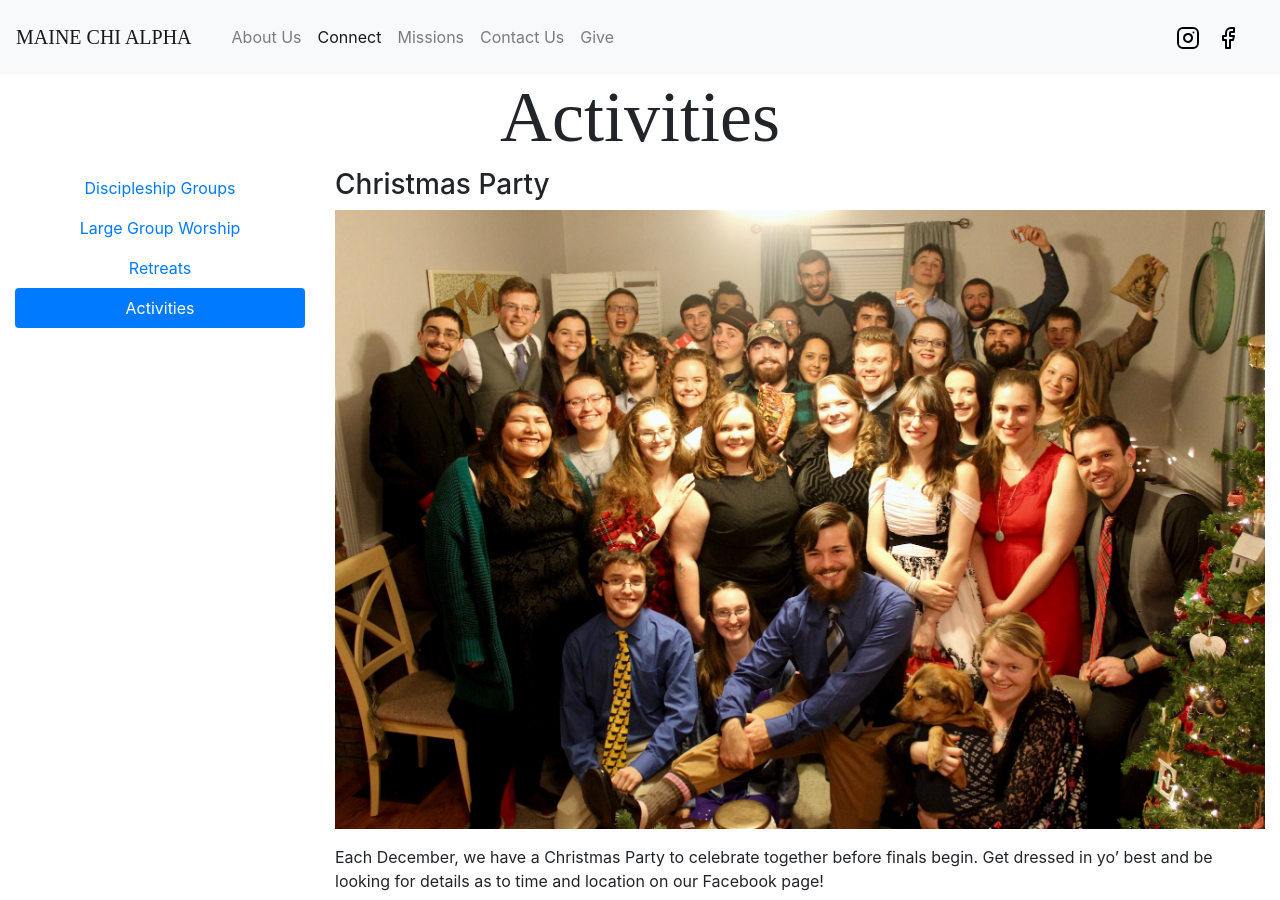
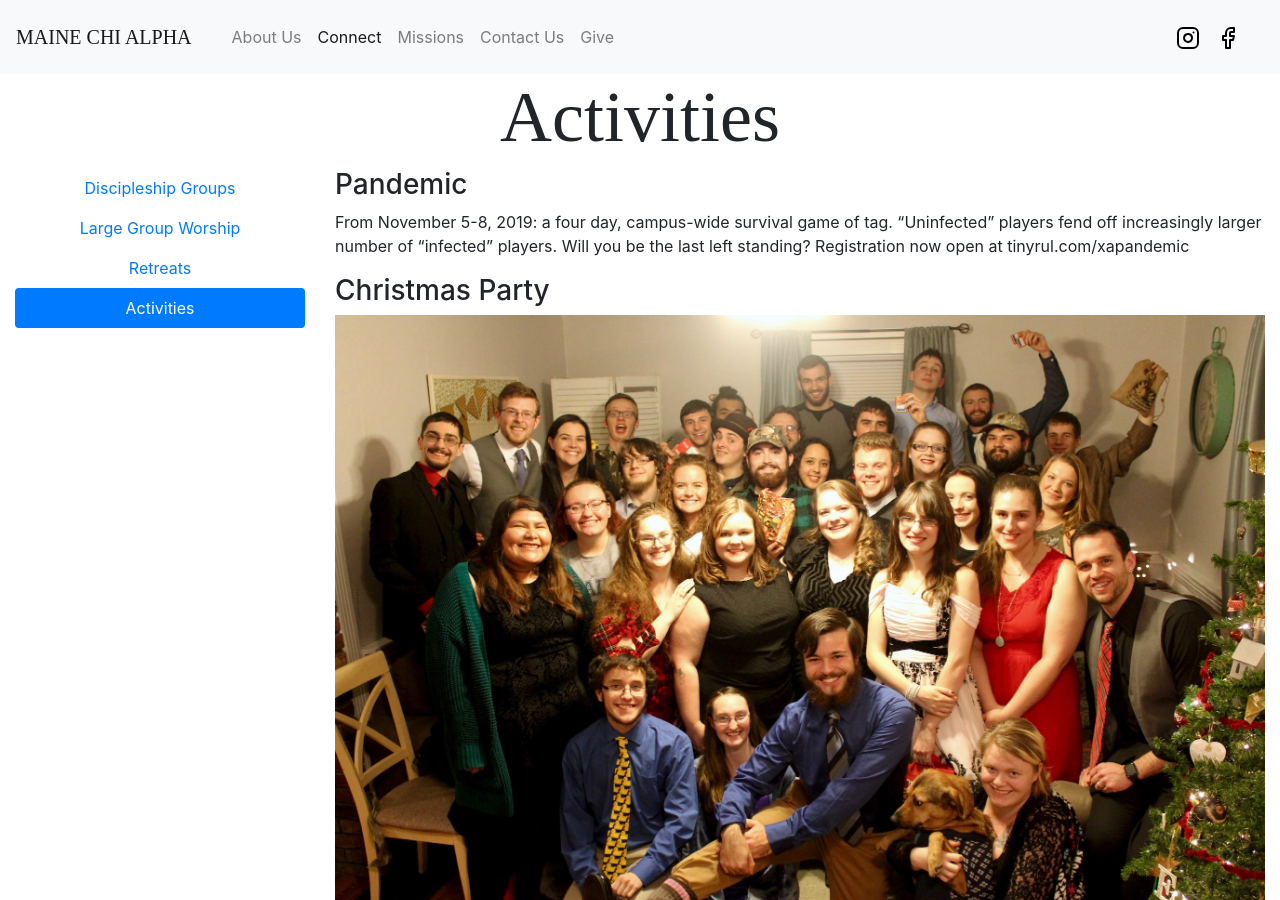
Before and after one commit to mainechialpha/mainechialpha.github.io, a Jekyll site: the page built from activities.md, in a window 1280 px wide and 900 px high. Built offline with Jekyll 4.4.1, drawn with Linux system fonts in a browser that asks for light colours; nearby versions of some CDN libraries; some web fonts are replaced.

Commit message:
Update activities.md

```diff
--- a/activities.md
+++ b/activities.md
@@ -3,6 +3,10 @@ layout: connect
 title: Activities
 permalink: /activities/
 ---
+
+### Pandemic
+
+From November 5-8, 2019: a four day, campus-wide survival game of tag. "Uninfected" players fend off increasingly larger number of "infected" players. Will you be the last left standing? Registration now open at tinyrul.com/xapandemic
 
 ### Christmas Party
 
```
